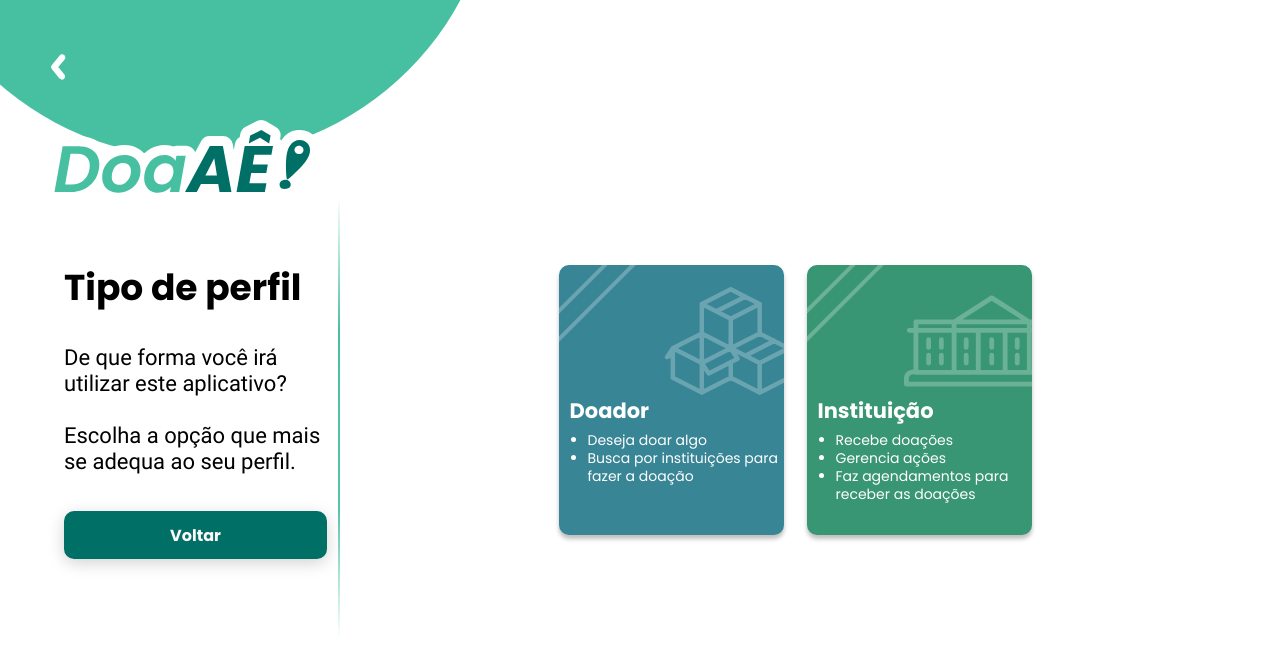
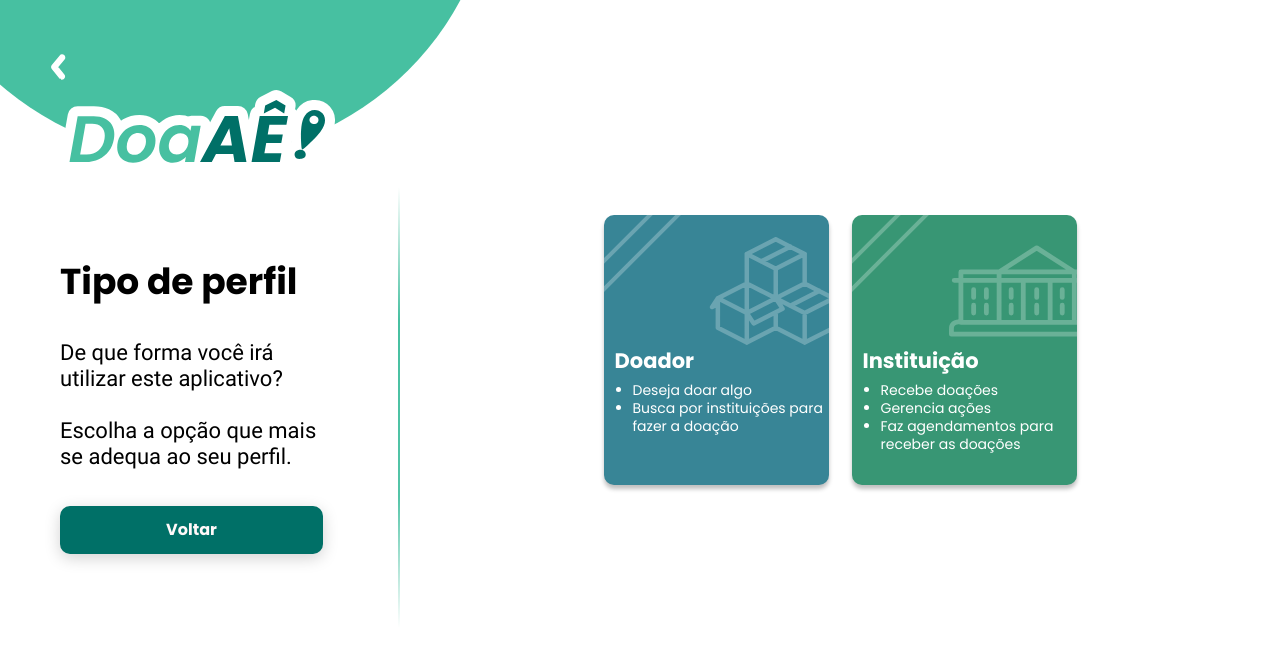
Before and after one commit to estartandodevs-course/doaae, a React (Create React App) app: page /cadastro in a window 1280 px wide. Shown: the top 668 px of the page. Built offline with nearby package versions, Linux system fonts and the light colour scheme.

Commit message:
style: Ajustando estilo da pagina cadastro para melhor visualização

```diff
--- a/src/pages/Cadastro/styles.js
+++ b/src/pages/Cadastro/styles.js
@@ -12,6 +12,7 @@ export const Container = styled.main`
   align-items: center;
   flex-direction: column;
   @media (min-width: 768px) {
+    padding: 0;
     max-width: 1700px;
     position: relative;
     display: flex;
@@ -26,10 +27,10 @@ export const Profiles = styled.div`
 `;
 
 export const ContainerForm = styled.div`
-  max-width: 315px;
   @media (min-width: 768px) {
+    width: calc(100% - 400px);
+    height: 700px;
     max-width: inherit;
-    width: 100%;
     display: flex;
     flex-direction: column;
     align-items: center;
@@ -41,22 +42,25 @@ export const ContainerLeft = styled.div`
   display: none;
   @media (min-width: 768px) {
     display: block;
+    width: 400px;
   }
 `;
 
 export const ContainerDescription = styled.div`
-  width: 310px;
-  margin-top: 50px;
-  padding-left: 34px;
+  height: 441px;
+  padding-left: 60px;
   position: relative;
+  display: flex;
+  flex-direction: column;
+  justify-content: center;
 
-  &::after {
+  &::before {
     position: absolute;
-    top: -70px;
+    top: 0;
     right: 0;
     content: "";
     width: 2px;
-    height: 442px;
+    height: 100%;
     background: linear-gradient(
       180deg,
       rgba(71, 192, 161, 0) 0%,
@@ -65,9 +69,6 @@ export const ContainerDescription = styled.div`
       rgba(255, 255, 255, 0) 100%,
       rgba(71, 192, 161, 0) 100%
     );
-  }
-  @media (min-width: 2000px) {
-    margin-top: 120px;
   }
 `;
 
```
